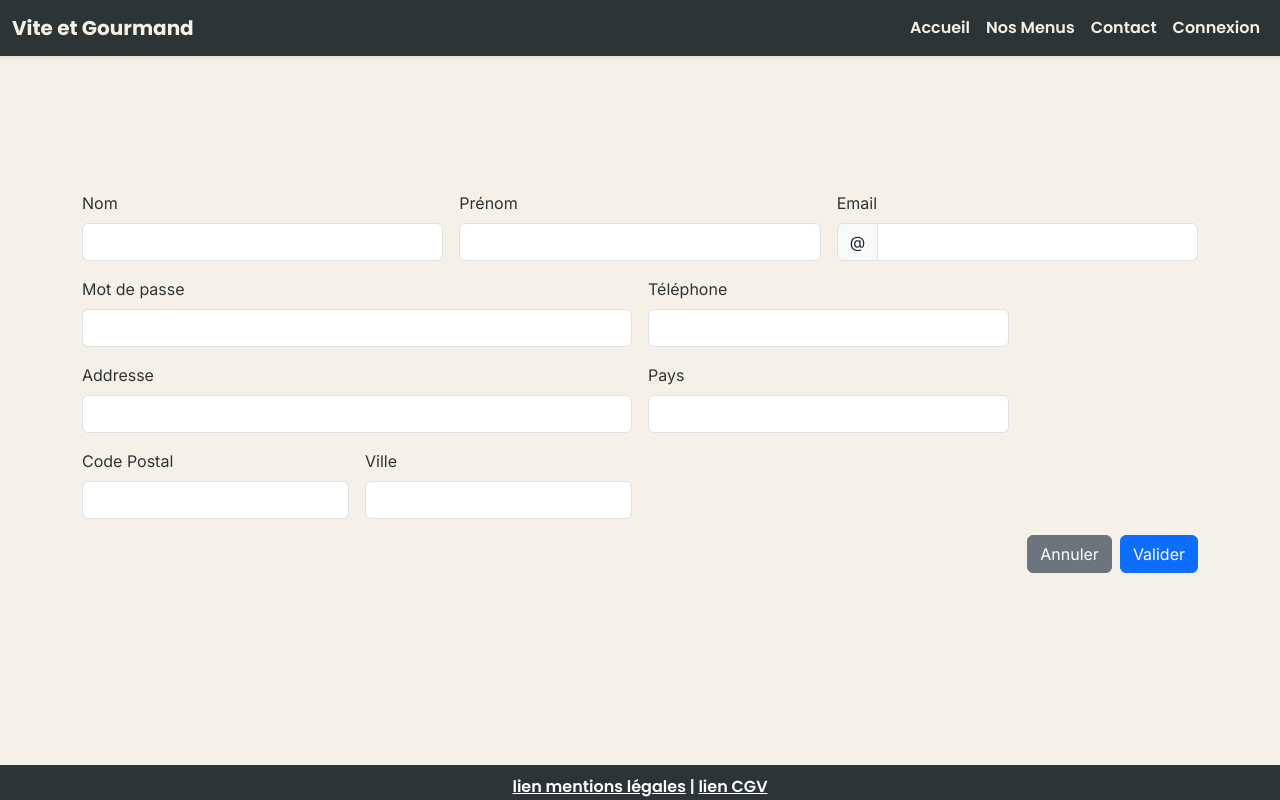
After one commit to YannLoreth/vite_et_gourmand, a PHP site: page /inscription.php in a window 1280 px wide. The commit adds this page. Run offline with PHP 8.4, Linux system fonts and the light colour scheme; data that the repository does not hold is empty.

Commit message:
Mise en place du formulaire d'inscription sans envoi au serveur + navigation vers la page

```diff
--- /dev/null
+++ b/public/inscription.php
@@ -0,0 +1,93 @@
+<?php
+$titre_page = "Créer un compte";
+require_once __DIR__ . '/../src/partials/header.php';
+?>
+
+<section class="container py-auto mb-auto mt-auto">
+<form class="row g-3 needs-validation" method="post">
+  <div class="col-md-4">
+       <label for="validationNom" class="form-label">Nom</label>
+       <input type="text" class="form-control" id="validationNom" name="nom" required>
+    <div class="valid-feedback">
+     Bien !
+    </div>
+  </div>
+  <div class="col-md-4">
+    <label for="validationPrenom" class="form-label">Prénom</label>
+    <input type="text" class="form-control" id="validationPrenom" name="prenom" required>
+    <div class="valid-feedback">
+      Bien !
+    </div>
+  </div>
+
+ <div class="col-md-4">
+    <label for="validationEmail"  class="form-label">Email</label>
+    <div class="input-group has-validation">
+      <span class="input-group-text" id="inputGroupPrepend">@</span>
+      <input type="email" class="form-control" id="validationEmail" aria-describedby="inputGroupPrepend" name="email" required>
+      <div class="invalid-feedback">
+        Saisez un mail valide.
+      </div>
+    </div>
+  </div>
+
+   <div class="col-md-6">
+    <label for="validationPass"  class="form-label">Mot de passe</label>
+    <div class="input-group has-validation">
+      <input type="Password" class="form-control" id="validationPass" name="pass" required>
+      <div class="invalid-feedback">
+        Saisez un mot de passe valide.
+      </div>
+    </div>
+  </div>
+
+    <div class="col-md-4">
+    <label for="validationTel" class="form-label">Téléphone</label>
+    <input type="tel" class="form-control" id="validationTel" name="telephone" required>
+    <div class="invalid-feedback">
+      SVP saisir un téléphone valide.
+    </div>
+  </div>
+
+  <div class="col-md-6">
+    <label for="validationAddresse"  class="form-label">Addresse</label>
+    <input type="text" class="form-control" id="validationAddresse" name="addresse_postale" required>
+    <div class="invalid-feedback">
+      SVP saisir une adresse postale
+    </div>
+  </div>
+
+      <div class="col-md-4">
+    <label for="validationPays" class="form-label">Pays</label>
+    <input type="text" class="form-control" id="validationPays" name="pays" required>
+    <div class="invalid-feedback">
+      SVP saisir le pays
+    </div>
+  </div>
+
+  <div class="col-md-3">
+    <label for="validationCP" class="form-label">Code Postal</label>
+    <input type="text" class="form-control" id="validationCP" name="code_postal" required>
+    <div class="invalid-feedback">
+      SVP saisir un code postal.
+    </div>
+  </div>
+
+  <div class="col-md-3">
+    <label for="validationVille" class="form-label">Ville</label>
+    <input type="text" class="form-control" id="validationVille" name="ville" required>
+    <div class="invalid-feedback">
+      SVP saisir la ville
+    </div>
+  </div>
+
+
+
+  <div class="col-12 d-flex justify-content-end gap-2 mb-5">
+    <button class="btn btn-secondary" type="reset">Annuler</button>
+    <button class="btn btn-primary" type="submit">Valider</button>
+  </div>
+</form>
+  </section>
+
+<?php require_once __DIR__ . '/../src/partials/footer.php'; ?>
--- a/src/partials/header.php
+++ b/src/partials/header.php
@@ -21,7 +21,7 @@
         <div class="collapse navbar-collapse" id="navbarNav">
             <ul class="navbar-nav ms-auto">
                 <li class="nav-item">
-                    <a class="nav-link" href="#">Accueil</a>
+                    <a class="nav-link" href="index.php">Accueil</a>
                 </li>
                 <li class="nav-item">
                     <a class="nav-link" href="#">Nos Menus</a>
@@ -30,7 +30,7 @@
                     <a class="nav-link" href="#">Contact</a>
                 </li>
                 <li class="nav-item">
-                    <a class="nav-link" href="#">Connexion</a>
+                    <a class="nav-link" href="inscription.php">Connexion</a>
                 </li>
             </ul>
         </div>
```
